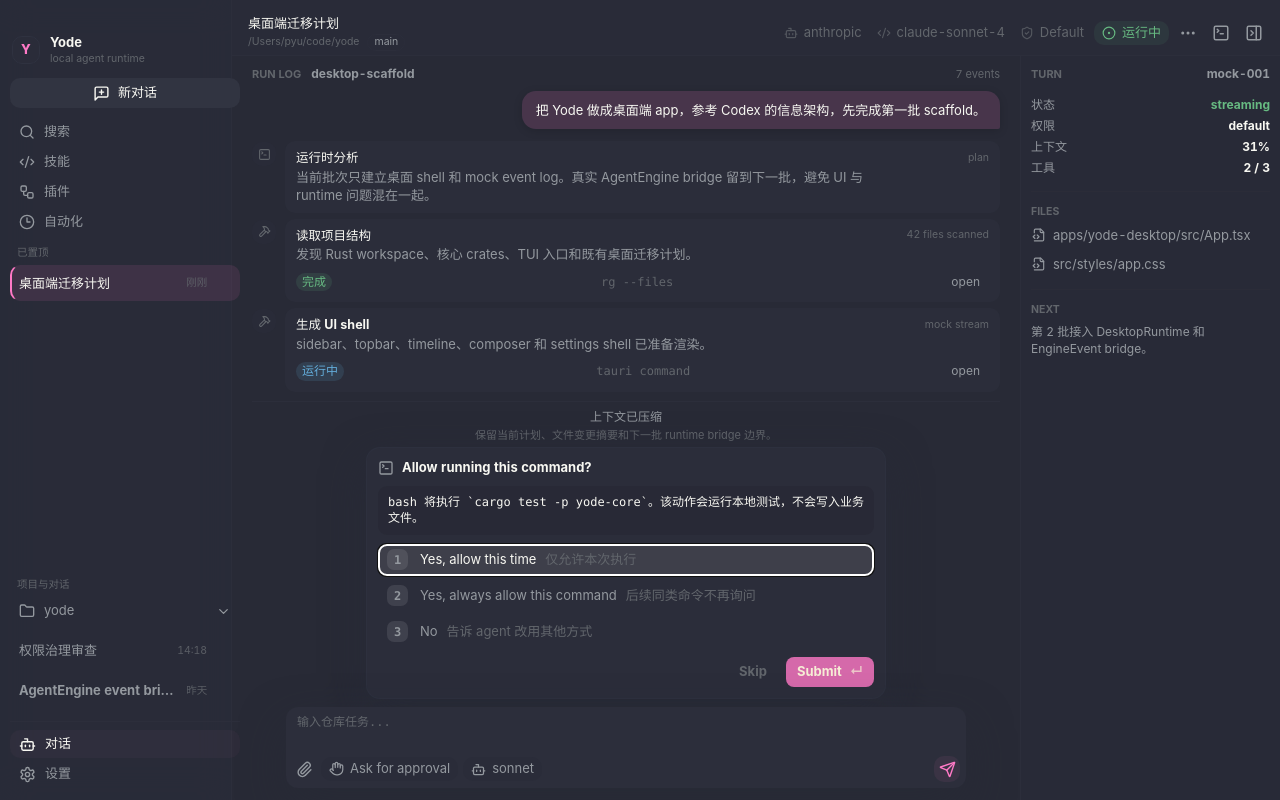
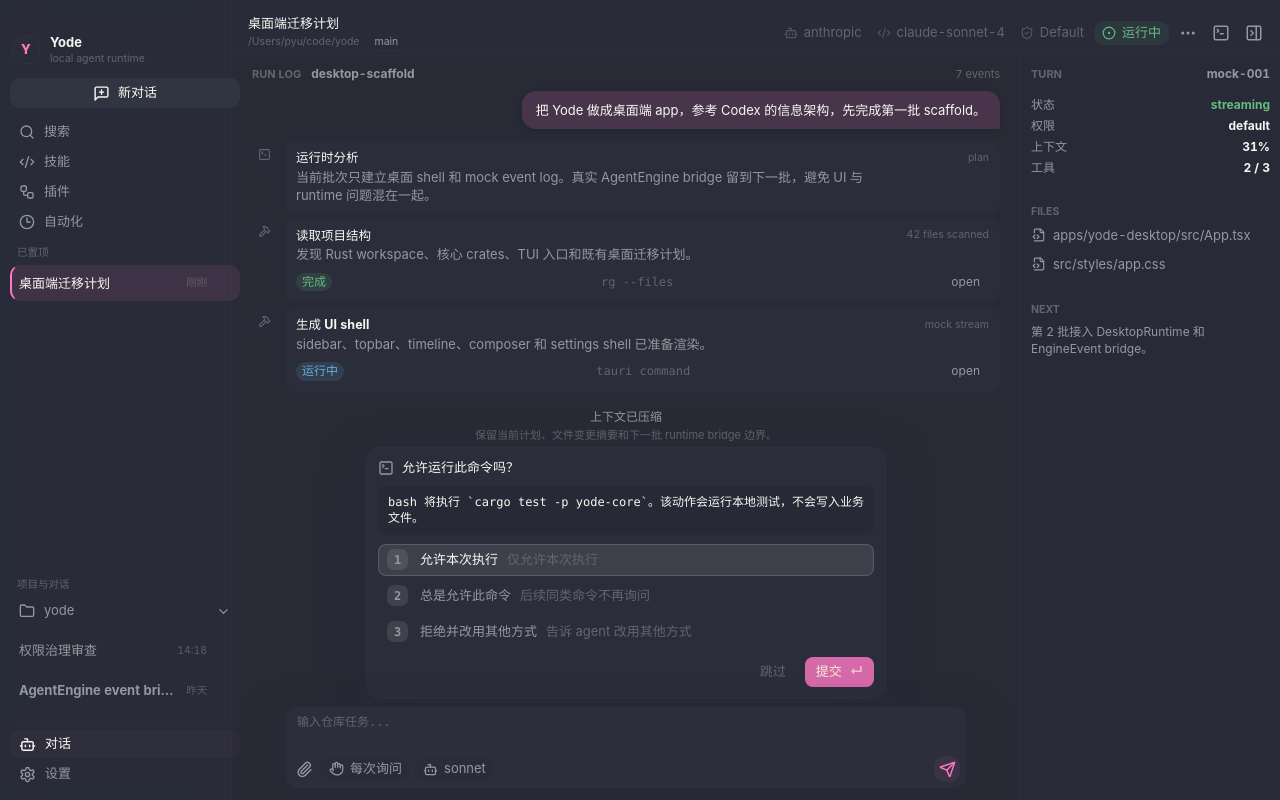
Before and after one commit to anYuJia/yode, a React (Vite) app in the folder apps/yode-desktop/: page / in a window 1280 px wide. Built offline with nearby package versions, Linux system fonts and the light colour scheme.

Commit message:
style: 去除授权模式选项按钮与执行确认选项按钮的被选中边框/激活外框，并适配系统语言中英文切换

```diff
--- a/apps/yode-desktop/src/App.tsx
+++ b/apps/yode-desktop/src/App.tsx
@@ -421,6 +421,7 @@
           onCancelMessage={handleCancelMessage}
           permissionMode={permissionMode}
           onPermissionModeChange={handlePermissionModeChange}
+          appLang={appLang}
         />
         <TerminalDrawer isOpen={terminalOpen} onClose={() => setTerminalOpen(false)} />
       </section>
@@ -814,7 +815,8 @@
   isProcessing,
   onCancelMessage,
   permissionMode,
-  onPermissionModeChange
+  onPermissionModeChange,
+  appLang
 }: {
   draft: string;
   timelineItems: TimelineItem[];
@@ -825,6 +827,7 @@
   onCancelMessage: () => void;
   permissionMode: string;
   onPermissionModeChange: (mode: string) => void;
+  appLang: string;
 }) {
   // Check if assistant is currently streaming (has any running status or last item kind is not fully completed)
   const isStreaming = useMemo(() => {
@@ -880,7 +883,7 @@
 
             return (
               <React.Fragment key={item.id}>
-                <TimelineNode item={item} />
+                <TimelineNode item={item} appLang={appLang} />
                 {showToggle && (
                   <div
                     onClick={() => setIsCollapsed(false)}
@@ -939,7 +942,7 @@
         </section>
         {activePermission ? (
           <div className="permission-dock" aria-label="执行确认">
-            <PermissionActions item={activePermission} />
+            <PermissionActions item={activePermission} appLang={appLang} />
           </div>
         ) : null}
         <Composer
@@ -950,6 +953,7 @@
           onCancelMessage={onCancelMessage}
           permissionMode={permissionMode}
           onPermissionModeChange={onPermissionModeChange}
+          appLang={appLang}
         />
       </div>
       <RunInspector />
@@ -957,7 +961,7 @@
   );
 }
 
-function TimelineNode({ item }: { item: TimelineItem }) {
+function TimelineNode({ item, appLang }: { item: TimelineItem; appLang: string }) {
   if (item.kind === "boundary") {
     return (
       <div className="boundary-node">
@@ -1033,7 +1037,7 @@
         </div>
         <p>{item.body}</p>
         {item.kind === "tool" ? <ToolMeta item={item} /> : null}
-        {item.kind === "permission" ? <PermissionActions item={item} /> : null}
+        {item.kind === "permission" ? <PermissionActions item={item} appLang={appLang} /> : null}
       </div>
     </article>
   );
@@ -1052,25 +1056,29 @@
 }
 
 function PermissionActions({
-  item
+  item,
+  appLang
 }: {
   item: Extract<TimelineItem, { kind: "permission" }>;
+  appLang: string;
 }) {
+  const isZh = appLang === "zh";
+
   const options = [
     {
       id: "allow_once",
-      label: "Yes, allow this time",
-      description: "仅允许本次执行"
+      label: isZh ? "允许本次执行" : "Yes, allow this time",
+      description: isZh ? "仅允许本次执行" : "Only allow this execution"
     },
     {
       id: "always_allow",
-      label: "Yes, always allow this command",
-      description: "后续同类命令不再询问"
+      label: isZh ? "总是允许此命令" : "Yes, always allow this command",
+      description: isZh ? "后续同类命令不再询问" : "Do not ask again for similar commands"
     },
     {
       id: "deny",
-      label: "No",
-      description: "告诉 agent 改用其他方式"
+      label: isZh ? "拒绝并改用其他方式" : "No",
+      description: isZh ? "告诉 agent 改用其他方式" : "Tell agent to use another way"
     }
   ] as const;
 
@@ -1115,7 +1123,7 @@
     <div className="permission-prompt">
       <div className="permission-prompt-title">
         <TerminalSquare size={16} />
-        <span>Allow running this command?</span>
+        <span>{isZh ? "允许运行此命令吗？" : "Allow running this command?"}</span>
       </div>
       <pre className="permission-command">{item.body || item.tool}</pre>
       <div className="permission-option-list">
@@ -1131,6 +1139,7 @@
               respond(option.id);
             }}
             type="button"
+            style={{ outline: "none", boxShadow: "none" }}
           >
             <kbd>{index + 1}</kbd>
             <span>{option.label}</span>
@@ -1139,11 +1148,11 @@
         ))}
       </div>
       <div className="permission-prompt-footer">
-        <button className="permission-skip" onClick={() => respond("deny")} type="button">
-          Skip
+        <button className="permission-skip" onClick={() => respond("deny")} type="button" style={{ outline: "none", boxShadow: "none" }}>
+          {isZh ? "跳过" : "Skip"}
         </button>
-        <button className="permission-submit" onClick={() => respond(selectedOption.id)} type="button">
-          Submit
+        <button className="permission-submit" onClick={() => respond(selectedOption.id)} type="button" style={{ outline: "none", boxShadow: "none" }}>
+          {isZh ? "提交" : "Submit"}
           <span>↵</span>
         </button>
       </div>
@@ -1164,7 +1173,8 @@
   isProcessing,
   onCancelMessage,
   permissionMode,
-  onPermissionModeChange
+  onPermissionModeChange,
+  appLang
 }: {
   draft: string;
   onDraftChange: (value: string) => void;
@@ -1173,27 +1183,30 @@
   onCancelMessage: () => void;
   permissionMode: string;
   onPermissionModeChange: (mode: string) => void;
+  appLang: string;
 }) {
   const [dropdownOpen, setDropdownOpen] = useState(false);
   const dropdownRef = useRef<HTMLDivElement>(null);
 
+  const isZh = appLang === "zh";
+
   const OPTIONS = [
     {
       key: "default",
-      label: "Ask for approval",
-      description: "Always ask to edit external files and use the internet",
+      label: isZh ? "每次询问" : "Ask for approval",
+      description: isZh ? "修改外部文件及使用网络时，总是需要确认" : "Always ask to edit external files and use the internet",
       icon: <Hand size={15} />
     },
     {
       key: "auto",
-      label: "Approve for me",
-      description: "Only ask for actions detected as potentially unsafe",
+      label: isZh ? "自动授权安全操作" : "Approve for me",
+      description: isZh ? "仅对检测到存在潜在风险的操作进行询问" : "Only ask for actions detected as potentially unsafe",
       icon: <Shield size={15} />
     },
     {
       key: "bypass",
-      label: "Full access",
-      description: "Unrestricted access to the internet and any file on your computer",
+      label: isZh ? "完全信任" : "Full access",
+      description: isZh ? "不受限制地访问网络及您计算机上的任何文件" : "Unrestricted access to the internet and any file on your computer",
       icon: <AlertCircle size={15} />
     }
   ];
@@ -1220,7 +1233,7 @@
     <footer className="composer" style={{ position: "relative" }}>
       <textarea
         aria-label="消息"
-        placeholder="输入仓库任务..."
+        placeholder={isZh ? "输入仓库任务..." : "Enter repository task..."}
         value={draft}
         onChange={(event) => onDraftChange(event.target.value)}
         onKeyDown={(event) => {
@@ -1248,7 +1261,7 @@
       />
       <div className="composer-toolbar">
         <div className="composer-tools" style={{ position: "relative" }}>
-          <button className="icon-button" type="button" title="附件">
+          <button className="icon-button" type="button" title={isZh ? "附件" : "Attachment"} style={{ outline: "none", boxShadow: "none" }}>
             <Paperclip size={17} />
           </button>
 
@@ -1262,7 +1275,9 @@
                 alignItems: "center",
                 gap: "6px",
                 cursor: "pointer",
-                position: "relative"
+                position: "relative",
+                outline: "none",
+                boxShadow: "none"
               }}
             >
               {currentOption.icon}
@@ -1303,7 +1318,7 @@
                       fontWeight: 500
                     }}
                   >
-                    How should Codex actions be approved?
+                    {isZh ? "如何授权 Codex 的操作？" : "How should Codex actions be approved?"}
                   </span>
                   <a
                     href="#"
@@ -1314,7 +1329,7 @@
                       textDecoration: "underline"
                     }}
                   >
-                    Learn more
+                    {isZh ? "了解更多" : "Learn more"}
                   </a>
                 </div>
 
@@ -1340,7 +1355,9 @@
                           borderRadius: "6px",
                           textAlign: "left",
                           cursor: "pointer",
-                          transition: "background 0.2s"
+                          transition: "background 0.2s",
+                          outline: "none",
+                          boxShadow: "none"
                         }}
                         className="dropdown-option-btn"
                       >
@@ -1366,18 +1383,18 @@
             )}
           </div>
 
-          <button className="mode-chip" type="button">
+          <button className="mode-chip" type="button" style={{ outline: "none", boxShadow: "none" }}>
             <Bot size={15} />
             sonnet
           </button>
         </div>
         <div className="composer-actions">
           {isProcessing ? (
-            <button className="send-button stop-button" onClick={onCancelMessage} type="button" title="终止" style={{ background: "color-mix(in oklch, var(--error), transparent 30%)", borderColor: "color-mix(in oklch, var(--error), transparent 10%)" }}>
+            <button className="send-button stop-button" onClick={onCancelMessage} type="button" title={isZh ? "终止" : "Stop"} style={{ background: "color-mix(in oklch, var(--error), transparent 30%)", borderColor: "color-mix(in oklch, var(--error), transparent 10%)", outline: "none", boxShadow: "none" }}>
               <Pause size={17} />
             </button>
           ) : (
-            <button className="send-button" onClick={onSendMessage} type="button" title="发送">
+            <button className="send-button" onClick={onSendMessage} type="button" title={isZh ? "发送" : "Send"} style={{ outline: "none", boxShadow: "none" }}>
               <Send size={17} />
             </button>
           )}
```
